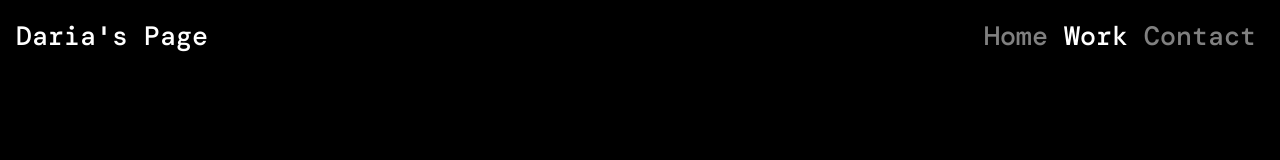
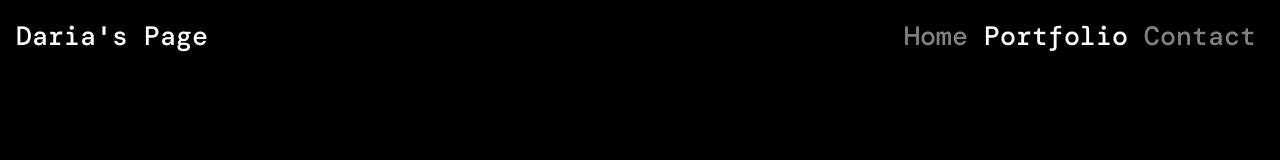
Before and after one commit to edithdaria/Personal-Portfolio, a website: page public/views/burgerLogger.html in a window 1280 px wide. Shown: the top 160 px of the page. Drawn offline with nearby package versions, Linux system fonts and the light colour scheme.

Commit message:
fixed typo

```diff
--- a/public/views/burgerLogger.html
+++ b/public/views/burgerLogger.html
@@ -44,7 +44,7 @@
                     <a class="nav-link" href="../index.html">Home<span class="sr-only">(current)</span></a>
                 </li>
                 <li class="nav-item active">
-                    <a class="nav-link" href="portfolio.html">Work</a>
+                    <a class="nav-link" href="portfolio.html">Portfolio</a>
                 </li>
                 <li class="nav-item">
                     <a class="nav-link" href="contact.html">Contact</a>
```
